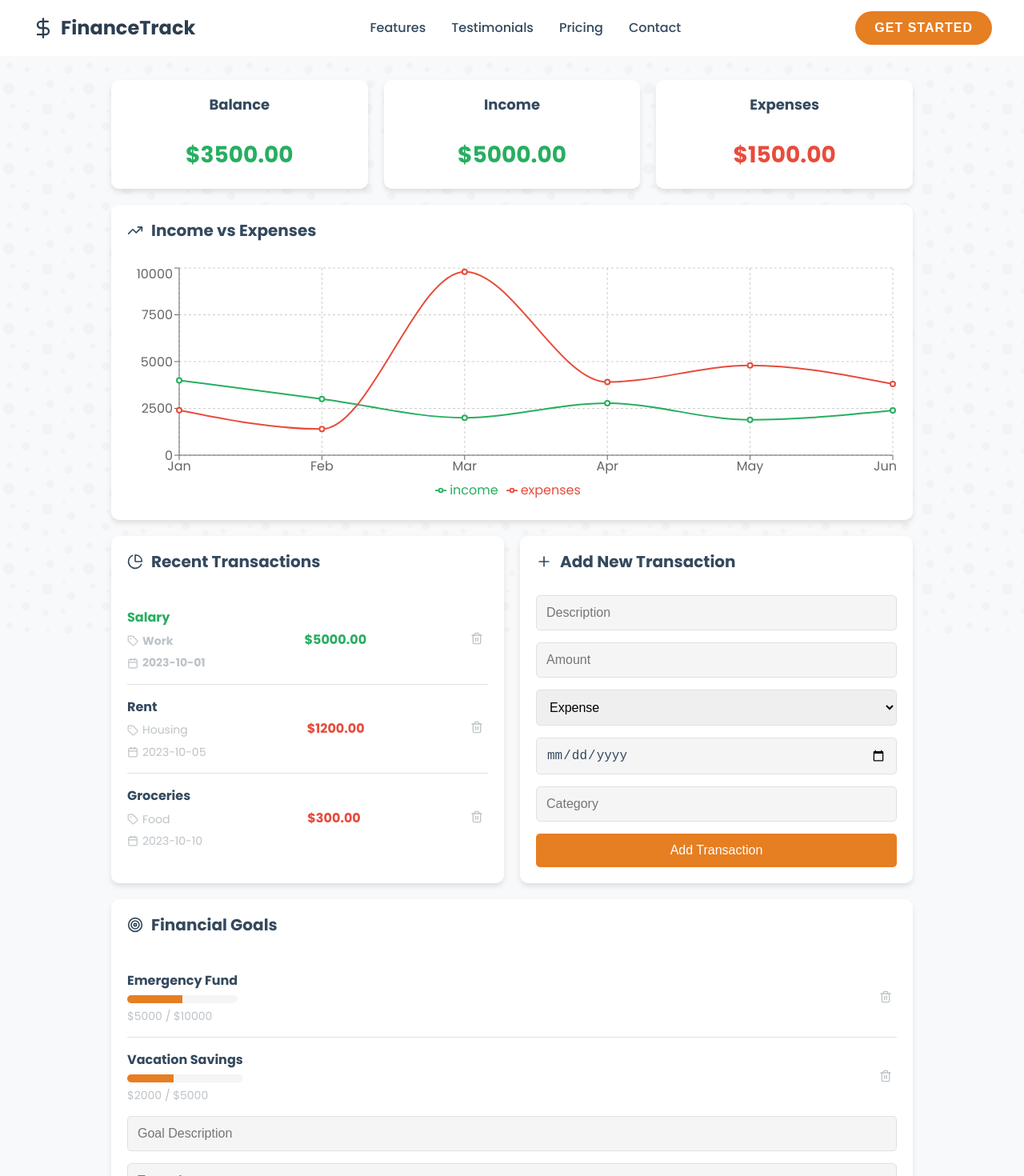
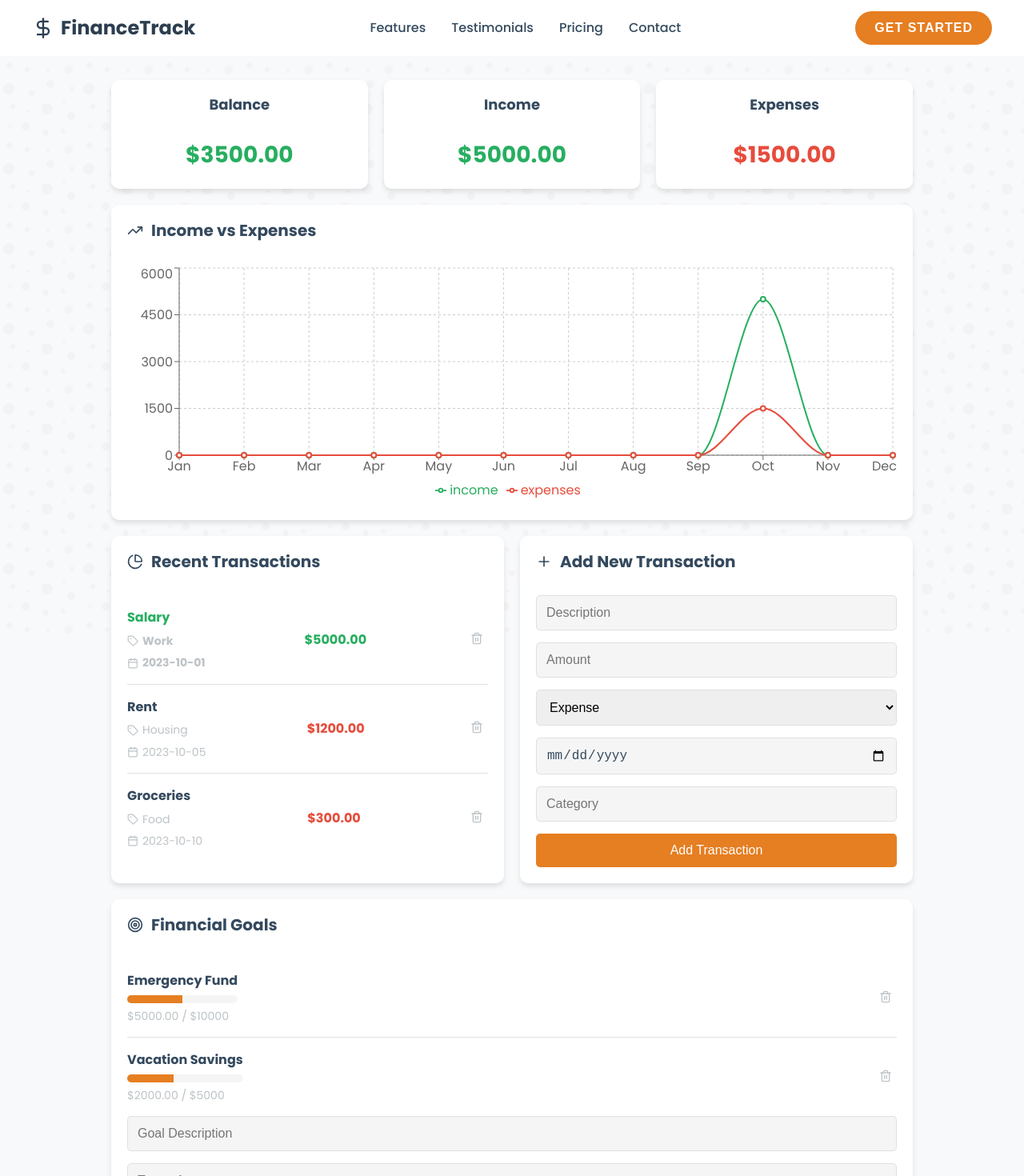
Before and after one commit to PriyanshK09/FinTrack, a React (Create React App) app in the folder frontend/: page /tracker in a window 1280 px wide. Shown: the top 1470 px of the page at 80% size. Built offline with nearby package versions, Linux system fonts and the light colour scheme.

Commit message:
Add framer-motion library for animations

```diff
--- a/frontend/package.json
+++ b/frontend/package.json
@@ -6,6 +6,7 @@
     "@testing-library/jest-dom": "^5.17.0",
     "@testing-library/react": "^13.4.0",
     "@testing-library/user-event": "^13.5.0",
+    "framer-motion": "^11.11.8",
     "lucide-react": "^0.451.0",
     "react": "^18.3.1",
     "react-dom": "^18.3.1",
--- a/frontend/src/components/Tracker.jsx
+++ b/frontend/src/components/Tracker.jsx
@@ -1,18 +1,10 @@
-import React, { useState } from 'react'
+import React, { useState, useEffect } from 'react'
 import { PieChart, TrendingUp, Plus, Trash2, Calendar, Tag, Target, AlertCircle } from 'lucide-react'
 import { LineChart, Line, XAxis, YAxis, CartesianGrid, Tooltip, Legend, ResponsiveContainer, PieChart as RePieChart, Pie, Cell } from 'recharts'
 import '../styles/Tracker.css'
 
-const mockData = [
-  { name: 'Jan', income: 4000, expenses: 2400 },
-  { name: 'Feb', income: 3000, expenses: 1398 },
-  { name: 'Mar', income: 2000, expenses: 9800 },
-  { name: 'Apr', income: 2780, expenses: 3908 },
-  { name: 'May', income: 1890, expenses: 4800 },
-  { name: 'Jun', income: 2390, expenses: 3800 },
-]
-
 const COLORS = ['#0088FE', '#00C49F', '#FFBB28', '#FF8042', '#8884D8']
+const MONTHS = ['Jan', 'Feb', 'Mar', 'Apr', 'May', 'Jun', 'Jul', 'Aug', 'Sep', 'Oct', 'Nov', 'Dec']
 
 export default function Tracker() {
   const [transactions, setTransactions] = useState([
@@ -39,6 +31,52 @@ export default function Tracker() {
     target: '',
     current: '',
   })
+
+  const [chartData, setChartData] = useState([])
+  const [pieChartData, setPieChartData] = useState([])
+
+  useEffect(() => {
+    updateChartData()
+    updateGoals()
+  }, [transactions])
+
+  const updateChartData = () => {
+    const monthlyData = MONTHS.map(month => ({ name: month, income: 0, expenses: 0 }))
+
+    transactions.forEach(t => {
+      const month = new Date(t.date).getMonth()
+      if (t.type === 'income') {
+        monthlyData[month].income += t.amount
+      } else {
+        monthlyData[month].expenses += t.amount
+      }
+    })
+
+    setChartData(monthlyData)
+
+    const categoryData = transactions
+      .filter(t => t.type === 'expense')
+      .reduce((acc, t) => {
+        acc[t.category] = (acc[t.category] || 0) + t.amount
+        return acc
+      }, {})
+
+    setPieChartData(Object.entries(categoryData).map(([name, value]) => ({ name, value })))
+  }
+
+  const updateGoals = () => {
+    setGoals(prevGoals =>
+      prevGoals.map(goal => {
+        const relevantTransactions = transactions.filter(t =>
+          t.category.toLowerCase() === goal.description.toLowerCase()
+        )
+        const totalAmount = relevantTransactions.reduce((sum, t) =>
+          t.type === 'income' ? sum + t.amount : sum - t.amount, 0
+        )
+        return { ...goal, current: goal.current + totalAmount }
+      })
+    )
+  }
 
   const handleInputChange = (e) => {
     const { name, value } = e.target
@@ -102,15 +140,6 @@ export default function Tracker() {
 
   const balance = totalIncome - totalExpenses
 
-  const categoryData = transactions
-    .filter(t => t.type === 'expense')
-    .reduce((acc, t) => {
-      acc[t.category] = (acc[t.category] || 0) + t.amount
-      return acc
-    }, {})
-
-  const pieChartData = Object.entries(categoryData).map(([name, value]) => ({ name, value }))
-
   return (
     <div className="tracker-container">
       <main className="tracker-main">
@@ -133,7 +162,7 @@ export default function Tracker() {
         <section className="chart-section">
           <h2><TrendingUp size={20} /> Income vs Expenses</h2>
           <ResponsiveContainer width="100%" height={300}>
-            <LineChart data={mockData}>
+            <LineChart data={chartData}>
               <CartesianGrid strokeDasharray="3 3" />
               <XAxis dataKey="name" />
               <YAxis />
@@ -217,7 +246,7 @@ export default function Tracker() {
                 <div className="goal-info">
                   <span className="goal-description">{goal.description}</span>
                   <progress value={goal.current} max={goal.target}></progress>
-                  <span className="goal-progress">${goal.current} / ${goal.target}</span>
+                  <span className="goal-progress">${goal.current.toFixed(2)} / ${goal.target}</span>
                 </div>
                 <button onClick={() => deleteGoal(goal.id)} className="delete-btn">
                   <Trash2 size={16} />
--- a/frontend/src/styles/Tracker.css
+++ b/frontend/src/styles/Tracker.css
@@ -43,11 +43,10 @@
   padding: 20px;
   box-shadow: var(--card-shadow);
   text-align: center;
-    transition: transform 0.3s ease, box-shadow 0.3s ease;
+  transition: box-shadow 0.3s ease;
 }
 
 .summary-card:hover {
-    transform: translateY(-5px);
   box-shadow: 0 6px 12px rgba(0, 0, 0, 0.15);
 }
 
@@ -85,6 +84,8 @@
   padding: 20px;
   box-shadow: var(--card-shadow);
 }
+
+
 
 .chart-section h2, .goals-section h2, .insights-section h2 {
   display: flex;
@@ -133,11 +134,17 @@
   align-items: center;
   padding: 15px 0;
   border-bottom: 1px solid var(--input-border);
+  transition: background-color 0.3s ease;
 }
 
 .transaction-item:last-child,
 .goal-item:last-child {
   border-bottom: none;
+}
+
+.transaction-item:hover,
+.goal-item:hover {
+  background-color: var(--input-bg);
 }
 
 .transaction-info,
@@ -259,6 +266,11 @@
   border-radius: 10px;
   padding: 20px;
   box-shadow: var(--card-shadow);
+  transition: box-shadow 0.3s ease;
+}
+
+.insight-card:hover {
+  box-shadow: 0 6px 12px rgba(0, 0, 0, 0.15);
 }
 
 .insight-card h3 {
```
Also changed, not shown: 1 other file (tests, documents, lock files or other folders). Lines whose indentation alone changed are shown as unchanged.
